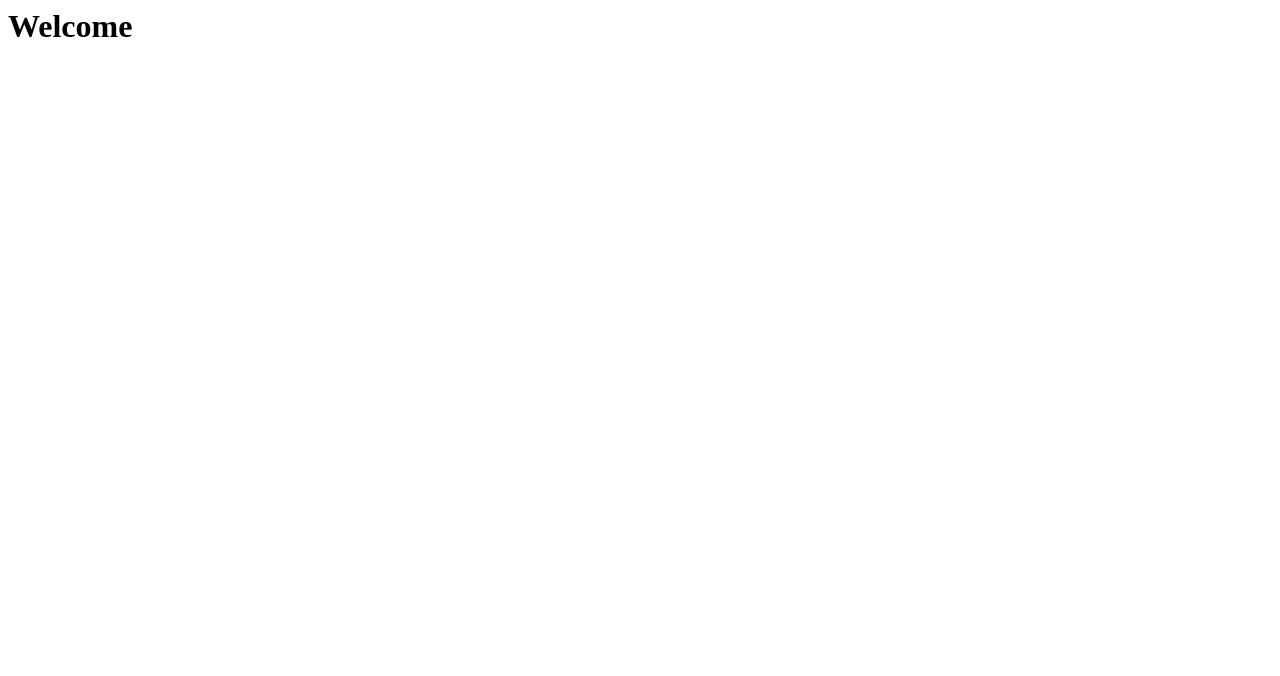
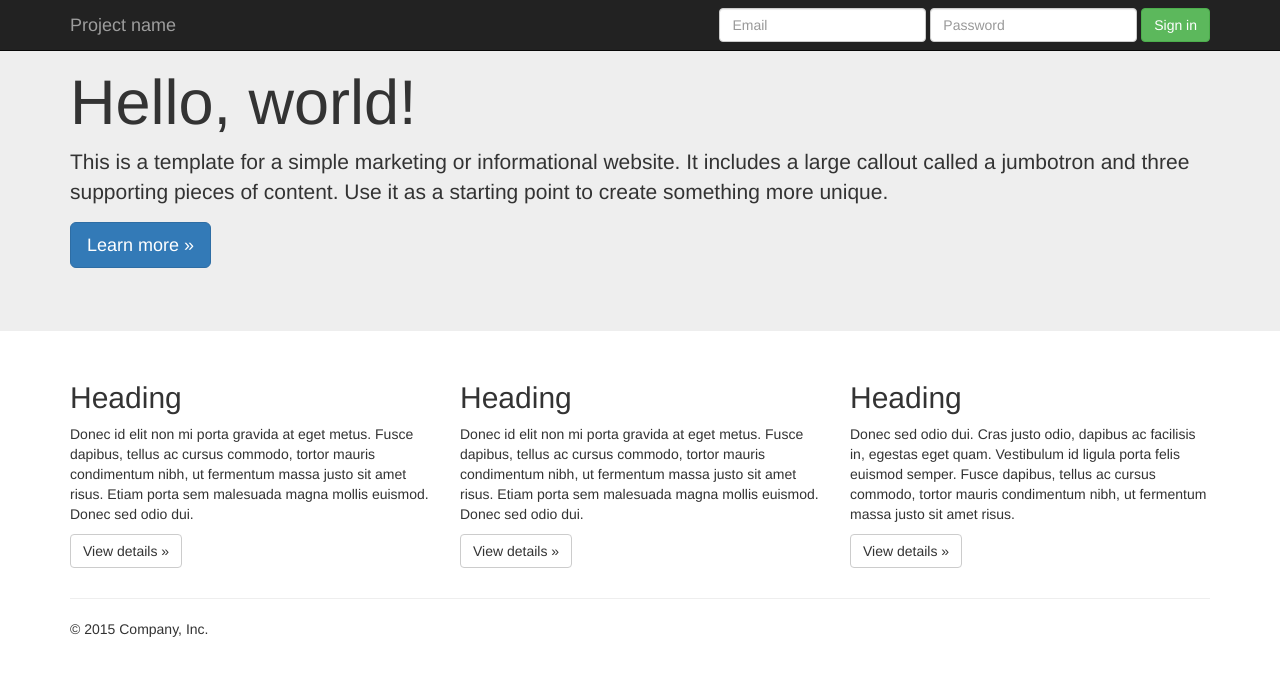
Before and after one commit to paigejansen16/paigejansen16.github.io, a plain HTML site: page hofstra/design/index.html in a window 1280 px wide. Drawn offline with nearby package versions, Linux system fonts and the light colour scheme.

Commit message:
Update index.html

```diff
--- a/hofstra/design/index.html
+++ b/hofstra/design/index.html
@@ -1,9 +1,107 @@
-<html>
-<head></head>
-<body>
+<!DOCTYPE html>
+<html lang="en">
+  <head>
+    <meta charset="utf-8">
+    <meta http-equiv="X-UA-Compatible" content="IE=edge">
+    <meta name="viewport" content="width=device-width, initial-scale=1">
+    <!-- The above 3 meta tags *must* come first in the head; any other head content must come *after* these tags -->
+    <meta name="description" content="">
+    <meta name="author" content="">
+    <link rel="icon" href="../../favicon.ico">
 
-<h1> Welcome</h1>
+    <title>Jumbotron Template for Bootstrap</title>
 
-</body>
+    <!-- Bootstrap core CSS -->
+    <link href="../../dist/css/bootstrap.min.css" rel="stylesheet">
 
+    <!-- IE10 viewport hack for Surface/desktop Windows 8 bug -->
+    <link href="../../assets/css/ie10-viewport-bug-workaround.css" rel="stylesheet">
+
+    <!-- Custom styles for this template -->
+    <link href="jumbotron.css" rel="stylesheet">
+
+    <!-- Just for debugging purposes. Don't actually copy these 2 lines! -->
+    <!--[if lt IE 9]><script src="../../assets/js/ie8-responsive-file-warning.js"></script><![endif]-->
+    <script src="../../assets/js/ie-emulation-modes-warning.js"></script>
+
+    <!-- HTML5 shim and Respond.js for IE8 support of HTML5 elements and media queries -->
+    <!--[if lt IE 9]>
+      <script src="https://oss.maxcdn.com/html5shiv/3.7.2/html5shiv.min.js"></script>
+      <script src="https://oss.maxcdn.com/respond/1.4.2/respond.min.js"></script>
+    <![endif]-->
+  </head>
+
+  <body>
+
+    <nav class="navbar navbar-inverse navbar-fixed-top">
+      <div class="container">
+        <div class="navbar-header">
+          <button type="button" class="navbar-toggle collapsed" data-toggle="collapse" data-target="#navbar" aria-expanded="false" aria-controls="navbar">
+            <span class="sr-only">Toggle navigation</span>
+            <span class="icon-bar"></span>
+            <span class="icon-bar"></span>
+            <span class="icon-bar"></span>
+          </button>
+          <a class="navbar-brand" href="#">Project name</a>
+        </div>
+        <div id="navbar" class="navbar-collapse collapse">
+          <form class="navbar-form navbar-right">
+            <div class="form-group">
+              <input type="text" placeholder="Email" class="form-control">
+            </div>
+            <div class="form-group">
+              <input type="password" placeholder="Password" class="form-control">
+            </div>
+            <button type="submit" class="btn btn-success">Sign in</button>
+          </form>
+        </div><!--/.navbar-collapse -->
+      </div>
+    </nav>
+
+    <!-- Main jumbotron for a primary marketing message or call to action -->
+    <div class="jumbotron">
+      <div class="container">
+        <h1>Hello, world!</h1>
+        <p>This is a template for a simple marketing or informational website. It includes a large callout called a jumbotron and three supporting pieces of content. Use it as a starting point to create something more unique.</p>
+        <p><a class="btn btn-primary btn-lg" href="#" role="button">Learn more &raquo;</a></p>
+      </div>
+    </div>
+
+    <div class="container">
+      <!-- Example row of columns -->
+      <div class="row">
+        <div class="col-md-4">
+          <h2>Heading</h2>
+          <p>Donec id elit non mi porta gravida at eget metus. Fusce dapibus, tellus ac cursus commodo, tortor mauris condimentum nibh, ut fermentum massa justo sit amet risus. Etiam porta sem malesuada magna mollis euismod. Donec sed odio dui. </p>
+          <p><a class="btn btn-default" href="#" role="button">View details &raquo;</a></p>
+        </div>
+        <div class="col-md-4">
+          <h2>Heading</h2>
+          <p>Donec id elit non mi porta gravida at eget metus. Fusce dapibus, tellus ac cursus commodo, tortor mauris condimentum nibh, ut fermentum massa justo sit amet risus. Etiam porta sem malesuada magna mollis euismod. Donec sed odio dui. </p>
+          <p><a class="btn btn-default" href="#" role="button">View details &raquo;</a></p>
+       </div>
+        <div class="col-md-4">
+          <h2>Heading</h2>
+          <p>Donec sed odio dui. Cras justo odio, dapibus ac facilisis in, egestas eget quam. Vestibulum id ligula porta felis euismod semper. Fusce dapibus, tellus ac cursus commodo, tortor mauris condimentum nibh, ut fermentum massa justo sit amet risus.</p>
+          <p><a class="btn btn-default" href="#" role="button">View details &raquo;</a></p>
+        </div>
+      </div>
+
+      <hr>
+
+      <footer>
+        <p>&copy; 2015 Company, Inc.</p>
+      </footer>
+    </div> <!-- /container -->
+
+
+    <!-- Bootstrap core JavaScript
+    ================================================== -->
+    <!-- Placed at the end of the document so the pages load faster -->
+    <script src="https://ajax.googleapis.com/ajax/libs/jquery/1.11.3/jquery.min.js"></script>
+    <script>window.jQuery || document.write('<script src="../../assets/js/vendor/jquery.min.js"><\/script>')</script>
+    <script src="../../dist/js/bootstrap.min.js"></script>
+    <!-- IE10 viewport hack for Surface/desktop Windows 8 bug -->
+    <script src="../../assets/js/ie10-viewport-bug-workaround.js"></script>
+  </body>
 </html>
```
